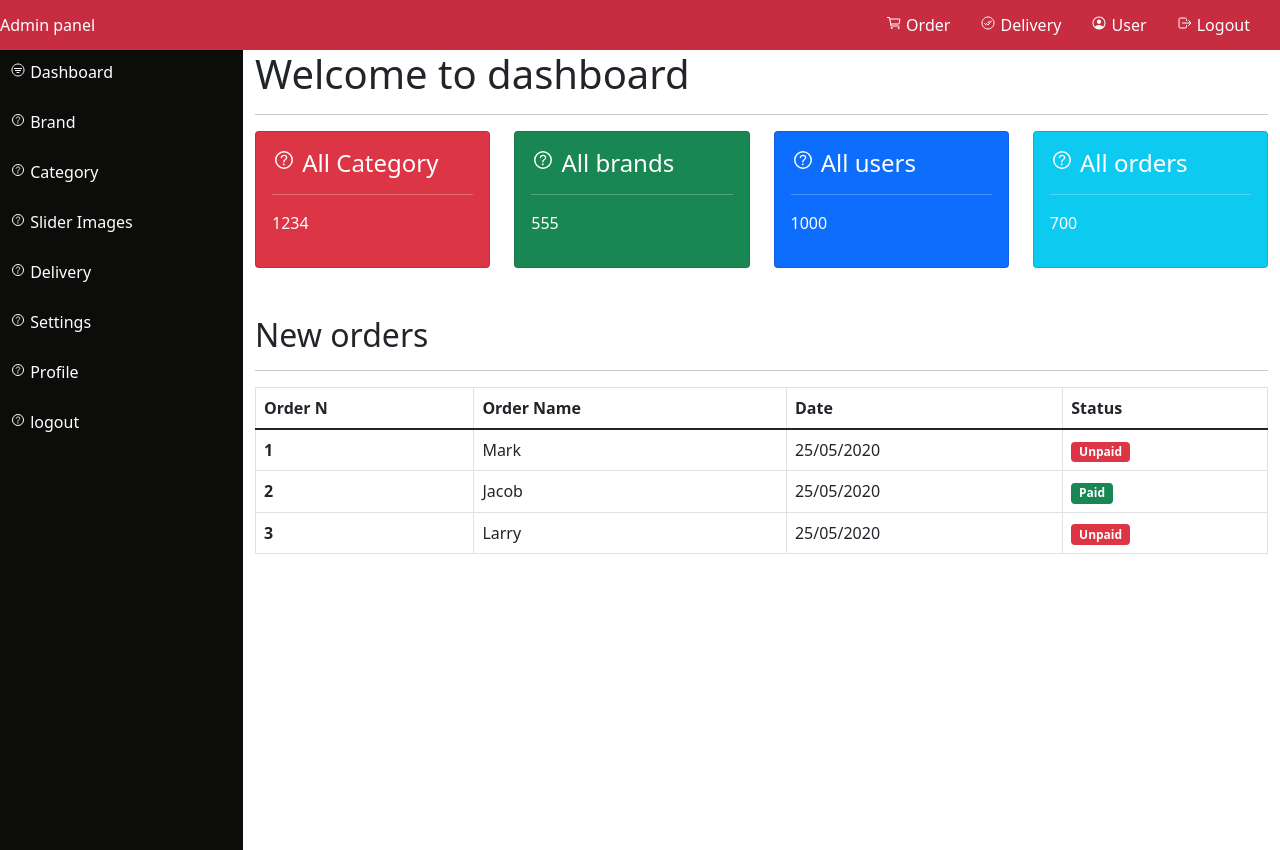
After one commit to rouamansour/LittleKids_websiteEcommerce, a PHP site: page /admin/admin.php in a window 1280 px wide. The commit adds this page. Run offline with PHP 8.4, Linux system fonts and the light colour scheme; some libraries are stand-ins or nearby versions.

Commit message:
update admin

```diff
--- /dev/null
+++ b/admin/admin.php
@@ -0,0 +1,139 @@
+<!DOCTYPE html>
+<html lang="en">
+<head>
+    <meta charset="UTF-8">
+    <meta http-equiv="X-UA-Compatible" content="IE=edge">
+    <meta name="viewport" content="width=device-width, initial-scale=1.0">
+    <title>Dashboard</title>
+    <link rel="stylesheet" href="../css/bootstrap.min.css">
+    <link rel="stylesheet" href="css/admin_panel.css">
+ </head>
+<body>
+    <header>
+        <div class="header-content">
+            <div >
+                <span class="text-white">Admin panel</span>
+            </div>
+            <div>
+                <ul>
+                    <li><a href="#"> <ion-icon name="cart-outline"></ion-icon> Order</a></li>
+                    <li><a href="#"> <ion-icon name="checkmark-done-circle-outline"></ion-icon> Delivery</a></li>
+                    <li><a href="#"> <ion-icon name="person-circle-outline"></ion-icon> User</a></li>
+                    <li><a href="#"> <ion-icon name="log-out-outline"></ion-icon> Logout</a></li>
+                </ul>
+            </div>
+        </div>
+</header>
+<div class="wrapper">
+    <section class="sidebar">
+        <ul class="nav-bar">
+            <li><a href="#"> <ion-icon name="filter-circle-outline"></ion-icon> Dashboard</a></li>
+            <li><a href="#"><ion-icon name="help-circle-outline"></ion-icon> Brand</a></li>
+            <li><a href="#"> <ion-icon name="help-circle-outline"></ion-icon> Category</a></li>
+            <li><a href="#"> <ion-icon name="help-circle-outline"></ion-icon> Slider Images</a></li>
+            <li><a href="#"> <ion-icon name="help-circle-outline"></ion-icon> Delivery</a></li>
+            <li><a href="#"> <ion-icon name="help-circle-outline"></ion-icon> Settings</a></li>
+            <li><a href="#"> <ion-icon name="help-circle-outline"></ion-icon> Profile</a></li>
+            <li><a href="#"> <ion-icon name="help-circle-outline"></ion-icon> logout</a></li>
+        </ul>
+    </section>
+    <section class="working-panel">
+        <div class="container-fluid">
+            <h1>Welcome to dashboard</h1>
+            <hr>
+            <div class="row">
+                <div class="col-md-3">
+                    <div class="card bg-danger text-white">
+                        <div class="card-body">
+                            <h4><ion-icon name="help-circle-outline"></ion-icon> All Category</h4>
+                            <hr>
+                            <p>
+                                1234
+                            </p>
+                        </div>
+                    </div>
+                </div>
+
+                <div class="col-md-3">
+                    <div class="card bg-success text-white">
+                        <div class="card-body">
+                            <h4> <ion-icon name="help-circle-outline"></ion-icon>  All brands</h4>
+                            <hr>
+                            <p>
+                                555
+                            </p>
+                        </div>
+                    </div>
+                </div>
+
+                <div class="col-md-3">
+                    <div class="card bg-primary text-white">
+                        <div class="card-body">
+                            <h4> <ion-icon name="help-circle-outline"></ion-icon>  All users</h4>
+                            <hr>
+                            <p>
+                                1000
+                            </p>
+                        </div>
+                    </div>
+                </div>
+
+                <div class="col-md-3">
+                    <div class="card bg-info text-white">
+                        <div class="card-body">
+                            <h4> <ion-icon name="help-circle-outline"></ion-icon>  All orders</h4>
+                            <hr>
+                            <p>
+                                700
+                            </p>
+                        </div>
+                    </div>
+                </div>
+            </div>
+
+            <div class="all-order mt-5">
+                <h2>New orders</h2>
+                <hr>
+                <table class="table table-bordered table-hover">
+                    <thead>
+                        <tr class="">
+                    <th scope="col">Order N </th>
+                        <th scope="col">Order Name</th>
+                        <th scope="col">Date</th>
+                        <th scope="col">Status</th>
+                        </tr>
+                    </thead>
+                    <tbody>
+                        <tr>
+                        <th scope="row">1</th>
+                        <td>Mark</td>
+                        <td>25/05/2020</td>
+                        <td><span class="badge bg-danger">Unpaid</span></td>
+                        </tr>
+                        <tr>
+                        <th scope="row">2</th>
+                        <td>Jacob</td>
+                        <td>25/05/2020</td>
+                        <td><span class="badge bg-success">Paid</span></td>
+                        </tr>
+                        <tr>
+                        <th scope="row">3</th>
+                        <td>Larry</td>
+                        <td>25/05/2020</td>
+                        <td><span class="badge bg-danger">Unpaid</span></td>
+                        </tr>
+                    </tbody>
+                </table>
+            </div>
+        </div>
+    </section>
+</div>
+
+    <script src="../js/jquery.js"></script>
+    <script src="../js/bootstrap.bundle.js"></script>
+    <script src="../js/bootstrap.min.js"></script>
+    <script src="js/main.js"></script>
+    <script type="module" src="https://unpkg.com/ionicons@5.5.2/dist/ionicons/ionicons.esm.js"></script>
+        <script nomodule src="https://unpkg.com/ionicons@5.5.2/dist/ionicons/ionicons.js"></script>
+</body>
+</html>
--- /dev/null
+++ b/admin/css/admin_panel.css
@@ -0,0 +1,69 @@
+header{
+    width: 100%;
+    height: 50px;
+    line-height:50px;
+    background: #c72c41;
+}
+.header-content{
+    display:flex;
+    justify-content: space-between;
+}
+
+.header-content ul{
+    display: flex;
+}
+
+.header-content ul li{
+    margin-right: 30px;
+    list-style: none;
+}
+
+.header-content ul li a{
+    color:#fff;
+    text-decoration: none;
+    display: block;
+}
+.menu-btn{
+    font-size: 20px;
+    cursor: pointer;
+}
+
+.wrapper{
+    display: flex;
+    flex-wrap: nowrap;
+}
+
+.sidebar{
+    width: 300px;
+    background: #0c0c0b;
+    color: #fff;
+    min-height: calc(100vh);
+
+}
+.sidebar ul{
+    padding-left: 0 ;
+}
+.sidebar .nav-bar li{
+    list-style: none;
+    height: 50px;
+
+    padding: 10px;
+}
+
+.sidebar .nav-bar li a{
+    color: #fff;
+    text-decoration: none;
+    display: block;
+}
+
+.sidebar .nav-bar li:hover{
+    background: #dc3545;
+}
+
+.sidebar .nav-bar li:hover a{
+    color: #fff;
+}
+
+.working-panel{
+    width: 100%;
+}
--- a/customers/Product.php
+++ b/customers/Product.php
@@ -1,4 +1,5 @@
 <?php
+    echo "<h3>Latest Product</h3>";
     try
     {
         $pdo=new PDO("mysql:host=localhost;dbname=kids",'root','') ;
@@ -11,15 +12,13 @@
                     echo "
               <div class='row-4'>
               ";
-
-
                 echo"
                     <div class='col-md-3 col-sm-6'>
                         <div class='thumbnail' >
                             <center>
                                 <div class='caption'>
                                     <img src='pictures/".$ligne['prd_img']."'  class='img-responsive'  />
-                                    <h3>".$ligne['prd_title']."</h3>
+                                    <h4>".$ligne['prd_title']."</h4>
                                     <p>Prix :  ".$ligne['prd_price']."</p>
                                 </div>
                                 <a  class='btn btn-default' >View details</a>
```
Also changed, not shown: admin/js/main.js (added).
